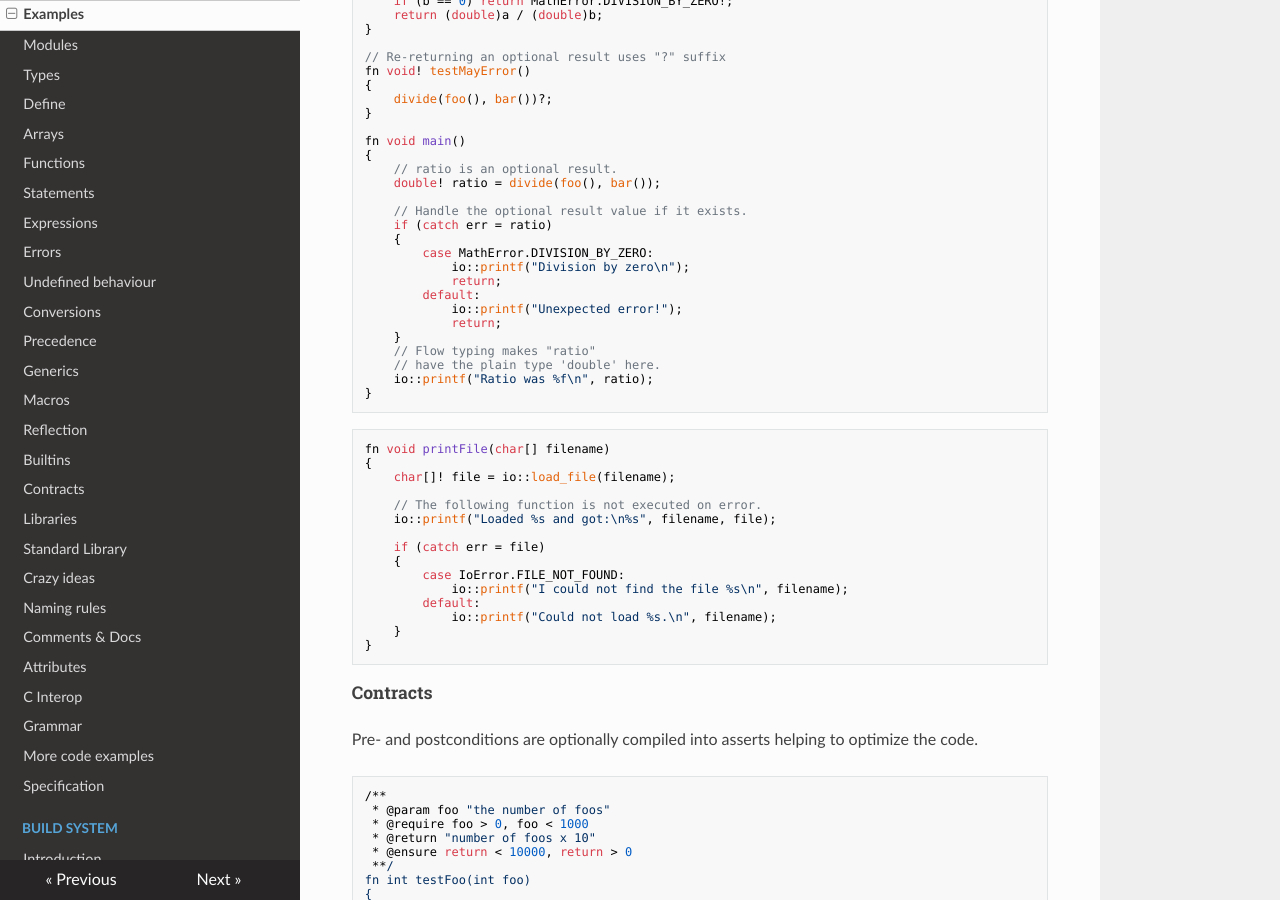
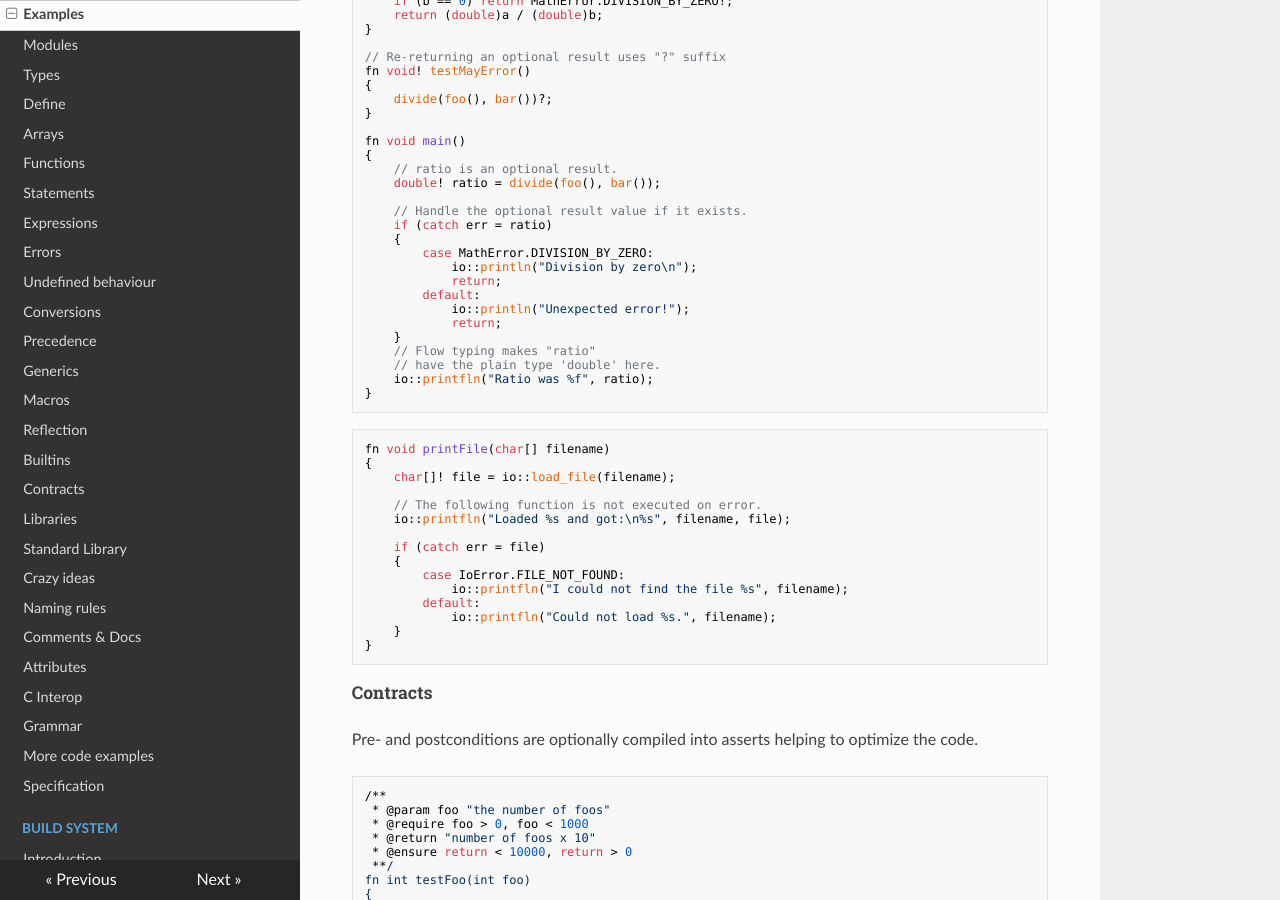
Before and after one commit to c3lang/c3docs-old, an MkDocs documentation site: the page built from docs/examples.md, in a window 1280 px wide and 900 px high, scrolled down 4537 px. Built offline with MkDocs 1.6.1, drawn with Linux system fonts in a browser that asks for light colours; nearby versions of some CDN libraries; some of the changed text lies outside the part shown.

Commit message:
Change to printfln

````diff
--- a/docs/examples.md
+++ b/docs/examples.md
@@ -20,7 +20,7 @@ fn void example_for()
     // the for-loop is the same as C99.
     for (int i = 0; i < 10; i++)
     {
-        io::printf("%d\n", i);
+        io::printfln("%d", i);
     }
 
     // also equal
@@ -37,7 +37,7 @@ fn void example_foreach(float[] values)
 {
     foreach (index, value : values)
     {
-        io::printf("%d: %f\n", index, value);
+        io::printfln("%d: %f", index, value);
     }
 }
 ```
@@ -188,10 +188,10 @@ Because it's often relevant to run different defers when having an error return
 ```
 fn void! test(int x)
 {
-    defer io::println();
-    defer io::print("A");
-    defer catch io::print("B")
-    defer catch (err) io::printf("%s", err.message);
+    defer io::println("");
+    defer io::println("A");
+    defer catch io::println("B")
+    defer catch (err) io::printfln("%s", err.message);
     if (x == 1) return FooError!;
     print("!")
 }
@@ -306,15 +306,15 @@ fn void main()
     if (catch err = ratio)
     {
         case MathError.DIVISION_BY_ZERO:
-            io::printf("Division by zero\n");
+            io::println("Division by zero\n");
             return;
         default:
-            io::printf("Unexpected error!");
+            io::println("Unexpected error!");
             return;
     }
     // Flow typing makes "ratio"
     // have the plain type 'double' here.
-    io::printf("Ratio was %f\n", ratio);
+    io::printfln("Ratio was %f", ratio);
 }
 ```
 
@@ -324,14 +324,14 @@ fn void printFile(char[] filename)
     char[]! file = io::load_file(filename);
 
     // The following function is not executed on error.
-    io::printf("Loaded %s and got:\n%s", filename, file);
+    io::printfln("Loaded %s and got:\n%s", filename, file);
 
     if (catch err = file)
     {
         case IoError.FILE_NOT_FOUND:
-            io::printf("I could not find the file %s\n", filename);
+            io::printfln("I could not find the file %s", filename);
         default:
-            io::printf("Could not load %s.\n", filename);
+            io::printfln("Could not load %s.", filename);
     }
 }
 ```
````
Also changed, not shown: docs/functions.md (+1 -1 lines), docs/macros.md (+8 -8 lines), docs/moreexamples.md (+1 -1 lines), docs/standard_library.md (+2 -2 lines), docs/statements.md (+5 -5 lines).
